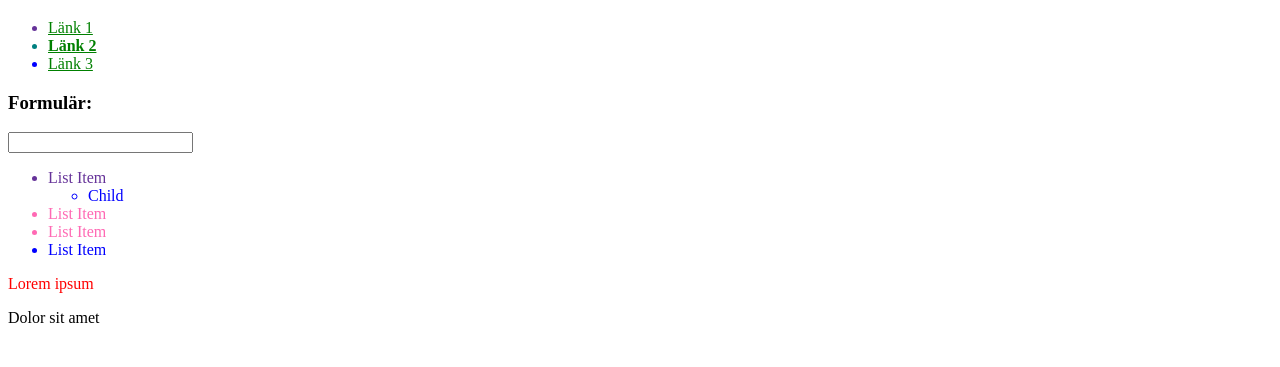
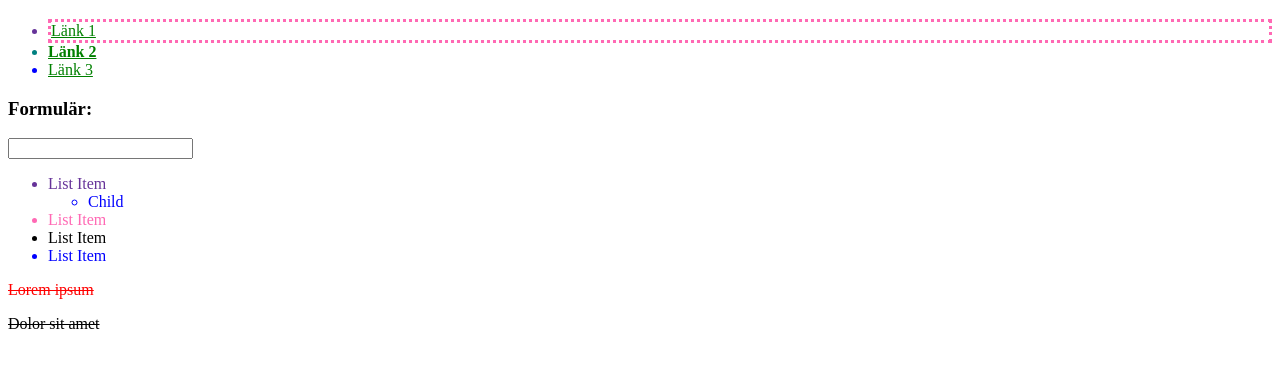
Before and after one commit to Lexicon-Frontend-2024/lecture-23-may, a plain HTML site: page index.html in a window 1280 px wide. Shown: the part 61-428 px from the top of the page. Drawn offline with Linux system fonts and the light colour scheme.

```diff
--- a/style.css
+++ b/style.css
@@ -44,3 +44,15 @@ ul li:last-child {
 ul + p {
     color: red;
 }
+/* General sibling selector */
+ul ~ p {
+    text-decoration: line-through;
+}
+/* X:nth child(n) */
+li:nth-child(3) {
+    color: black;
+}
+/* X:nth-of-type(n) */
+.main-nav ul li:nth-of-type(1) {
+    border: 3px dotted hotpink;
+}
```
Also changed, not shown: index.html (+1 -1 lines), 1 other file.
